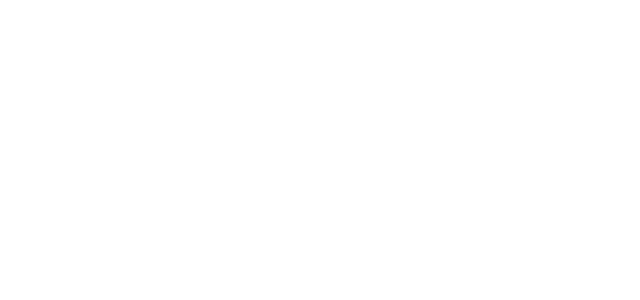
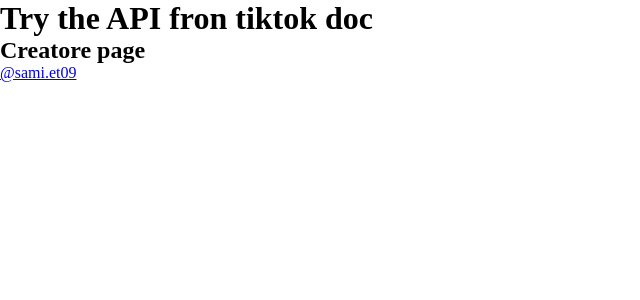
Before and after one commit to hermannleboss/embed-tik-tok, a Nuxt app: page /2-api in a window 1280 px wide. Before the commit this address had no page. Shown: the top 300 px of the page, without its empty margins (0-640 px from the left). Built offline with nearby package versions, Linux system fonts and the light colour scheme.

Commit message:
feat: Add API page with TikTok creator embed

```diff
--- /dev/null
+++ b/pages/2-api.vue
@@ -0,0 +1,19 @@
+<template>
+    <div>
+        <h1>Try the API fron tiktok doc</h1>
+        <h2>Creatore page</h2>
+        <ClientOnly fallback-tag="span" fallback="Loading tiktok creator page">
+            <blockquote class="tiktok-embed" cite="https://www.tiktok.com/@sami.et09" data-unique-id="sami.et09"
+                data-embed-type="creator" style="max-width: 780px; min-width: 288px">
+                <section>
+                    <a target="_blank" href="https://www.tiktok.com/@sami.et09?refer=creator_embed">@sami.et09</a>
+                </section>
+            </blockquote>
+        </ClientOnly>
+    </div>
+</template>
+
+<script setup lang="ts">
+</script>
+
+<style scoped></style>
```
